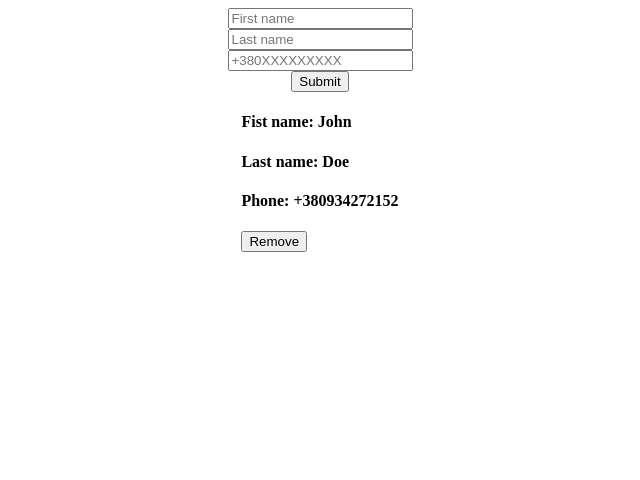
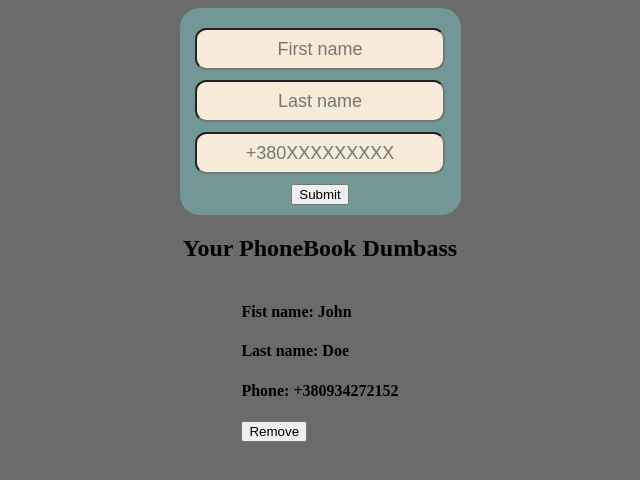
Before and after one commit to The3dhermit/testovoe, a website built with webpack: page index.html in a window 1280 px wide. Shown: the whole page, without its empty margins (320-960 px from the left). Built offline with nearby package versions, Linux system fonts and the light colour scheme.

Commit message:
zalil shoto

```diff
--- a/index.html
+++ b/index.html
@@ -9,13 +9,16 @@
 </head>
 
 <body>
-    <form>
-        <input id="first-name" type="text" placeholder="First name" required>
-        <input id="last-name" type="text" placeholder="Last name" required>
-        <input id="phone" type="tel" placeholder="+380XXXXXXXXX" pattern="[+]{1}[3]{1}[8]{1}[0]{1}[0-9]{9}" required>
+    <form onsubmit="return false">
+        <input class="formFields" id="first-name" type="text" placeholder="First name" required>
+        <input class="formFields" id="last-name" type="text" placeholder="Last name" required>
+        <input class="formFields" id="phone" type="tel" placeholder="+380XXXXXXXXX" pattern="[+]{1}[3]{1}[8]{1}[0]{1}[0-9]{9}" required>
         <button>Submit</button>
     </form>
     <div id="entries-container">
+        <h2>
+            Your PhoneBook Dumbass
+        </h2>
         <div id="entry">
             <h4>Fist name: John</h4>
             <h4>Last name: Doe</h4>
--- a/src/index.js
+++ b/src/index.js
@@ -1,12 +1,18 @@
 import './style.css'
+
+var dataArray = [];
+var id;
 
 const uuid = require('uuid')
 
-var dataArray = [];
-
 const form = document.querySelector('form')
 
+form.addEventListener('submit', addEntry);
+console.log("dwqdqw");
+
+
 function addEntry() {
+
 
     sortEntryData();
 
@@ -42,25 +48,33 @@ function reRender() {
         phone.textContent = entryD.phone;
 
         button.addEventListener('click', () => {
-            dataArray = dataArray.filter(x => x.lastName !== lastName.textContent);
+            console.log("remove event");
+            dataArray = dataArray.filter(x => x.id !== id);
             reRender();
         });
 
         conteiner.append(entry);
+        console.log(dataArray);
     }
+    var content = conteiner.innerHTML;
+    conteiner.innerHTML = content;
+
 }
 
 function clearForm() {
 
-    document.querySelector('form').reset();
+    form.reset();
 }
 
 function sortEntryData() {
 
+    console.log('sert entry data');
+    console.log('dataArray');
+    id = uuid.v4();
 
-    console.log('sert entry data')
+
     const entryData = {
-        id: uuid.v4(),
+        id: id,
         lastName: document.querySelector('#last-name').value,
         fistName: document.querySelector('#first-name').value,
         phone: document.querySelector('#phone').value
@@ -68,4 +82,5 @@ function sortEntryData() {
 
     dataArray.push(entryData);
     dataArray.sort((a, b) => (a.lastName > b.lastName ? 1 : -1));
+
 }
--- a/src/style.css
+++ b/src/style.css
@@ -1,10 +1,33 @@
+html{
+    background-color: rgb(107, 107, 107);
+}
+
 form{
+    margin: auto;
+    background-color: rgba(121, 185, 185, 0.575);
     display: flex;
     flex-direction: column;
     align-items: center;
+    width: 17.5625rem;
+    border-radius: 1.25rem;
+    padding-top: 20px;
+    padding-bottom: 10px;
 }
 #entries-container{
     display: flex;
     flex-direction: column;
     align-items: center;
 }
+#first-name{
+
+}
+
+.formFields{
+    background-color: rgb(248, 234, 217);
+    border-radius: .7125rem;
+    margin-bottom: .625rem;
+    height: 2.25rem;
+    width: 15.125rem;
+    font-size: 1.125rem;
+    text-align: center;
+}
```
Also changed, not shown: 2 other files.
